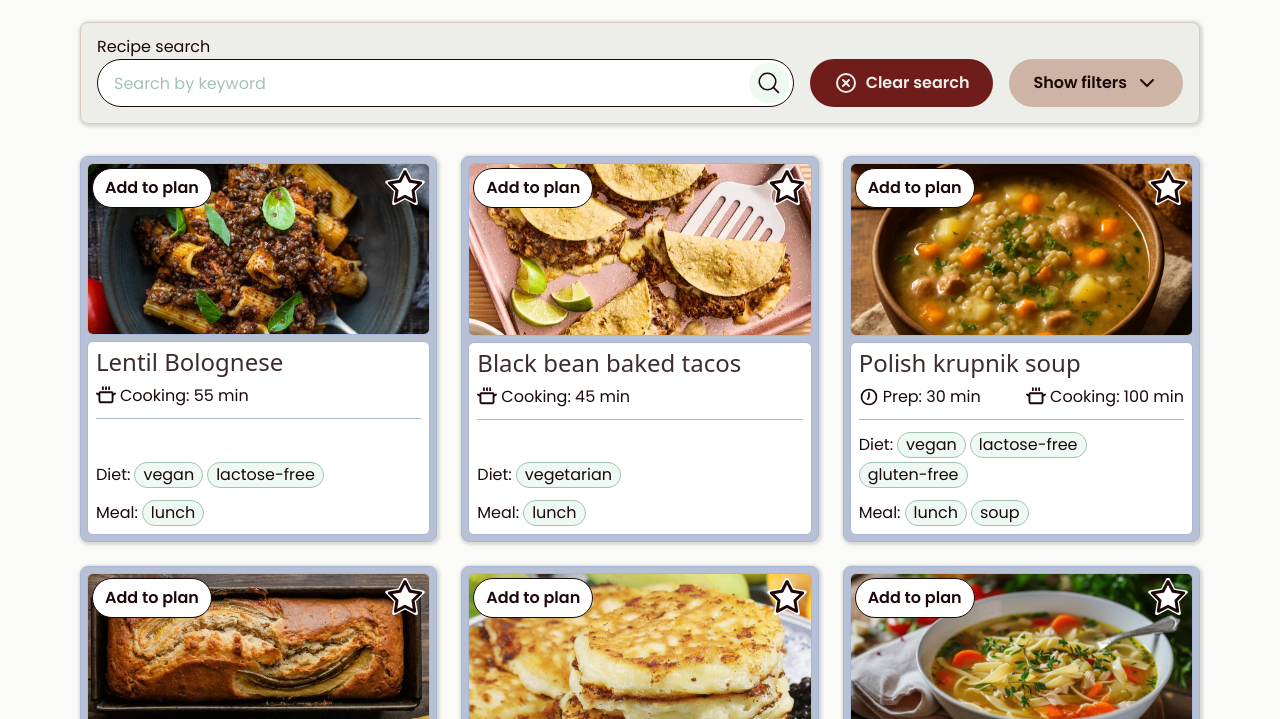
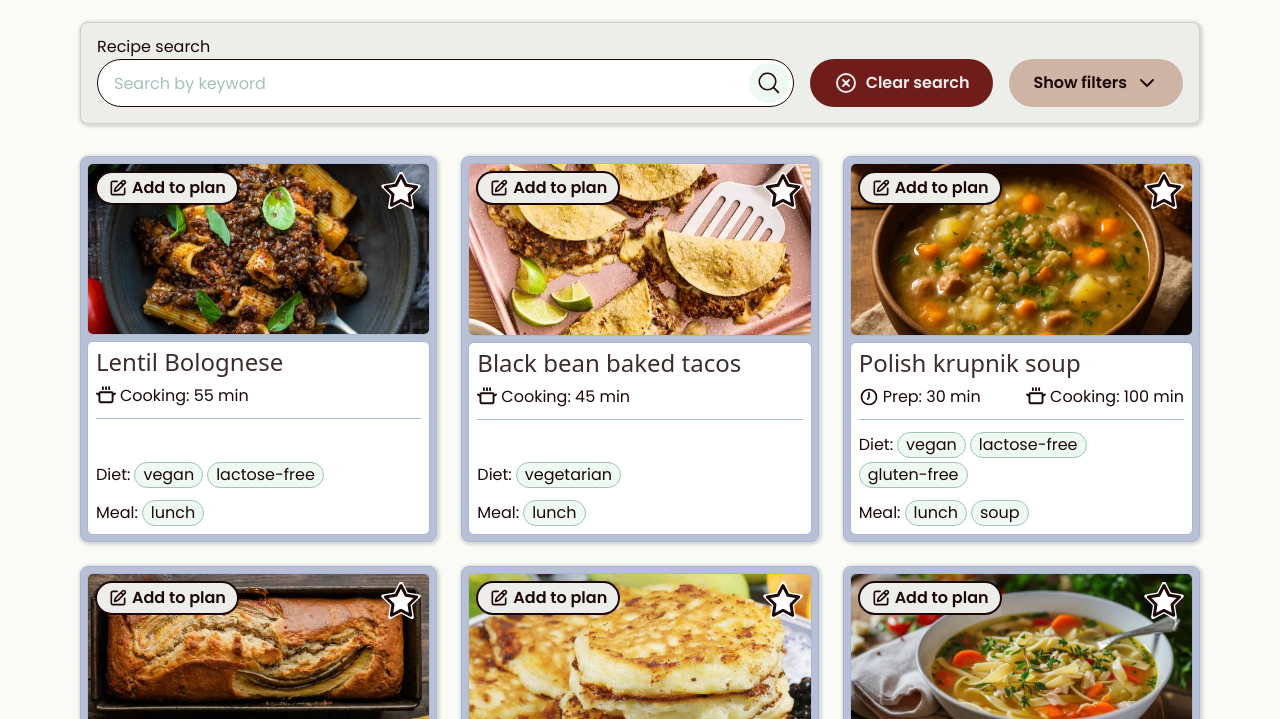
Before and after one commit to AdrianaMagdalena/meal-shopping-planner, a website with bundled scripts: page pages/search.html in a window 1280 px wide. Shown: the part 81-800 px from the top of the page. Built offline with nearby package versions, Linux system fonts and the light colour scheme; a web font is replaced by a local one.

Commit message:
Update add to plan button tyling on recipe card

```diff
--- a/src/assets/styles/components/_recipeCard.scss
+++ b/src/assets/styles/components/_recipeCard.scss
@@ -39,10 +39,26 @@
     display: flex;
     gap: 16px;
     justify-content: space-between;
+    align-items: start;
     position: absolute;
-    top: 4px;
-    left: 4px;
-    right: 4px;
+    top: 8px;
+    left: 8px;
+    right: 8px;
+
+    .button--plan {
+      --button-min-height: 0;
+      --button-background-color: var(--clr-beige-01);
+      --button-icon-size: 20px;
+
+      gap: 4px;
+      padding: 6px 12px;
+      outline: 2px solid var(--clr-brown);
+      outline-offset: -1px;
+
+      &:hover {
+        --button-background-color: var(--clr-beige-02);
+      }
+    }
   }
 
   &__add-btn {
--- a/src/components/recipeCard.ts
+++ b/src/components/recipeCard.ts
@@ -6,7 +6,7 @@ const templateHtml = `
 <div class="recipe-card">
   <div class="recipe-card__img-wrap">
     <div class="recipe-card__btn-wrap">
-      <button class="recipe-card__add-btn">Add to plan</button>
+      <button class="button button--prim button--plan button--icon-before">Add to plan</button>
       <button
         class="recipe-card__fav-btn"
         aria-label="Add to favorites">
@@ -55,7 +55,7 @@ export class RecipeCard {
     this._cardElement = recipeCard;
 
     const addToPlanBtn = this._cardElement.querySelector<HTMLButtonElement>(
-      "button.recipe-card__add-btn",
+      "button.button--plan",
     );
     if (!addToPlanBtn) {
       throw new Error("addToPlanBtn not found in template");
--- a/src/pageManager/searchPage.ts
+++ b/src/pageManager/searchPage.ts
@@ -41,9 +41,8 @@ navigation.render(document.body);
       const card = new RecipeCard(recipe);
       card.render(".recipe-list");
 
-      const addToPlanBtn = card.cardElement.querySelector<HTMLButtonElement>(
-        ".recipe-card__add-btn",
-      );
+      const addToPlanBtn =
+        card.cardElement.querySelector<HTMLButtonElement>(".button--plan");
       if (!addToPlanBtn) throw new Error("addToPlanBtn not found on page");
 
       addToPlanBtn.addEventListener("click", (e) => {
```
Also changed, not shown: dist/components/recipeCard.js, dist/pageManager/searchPage.js, src/assets/styles/style.css, 1 other file.
